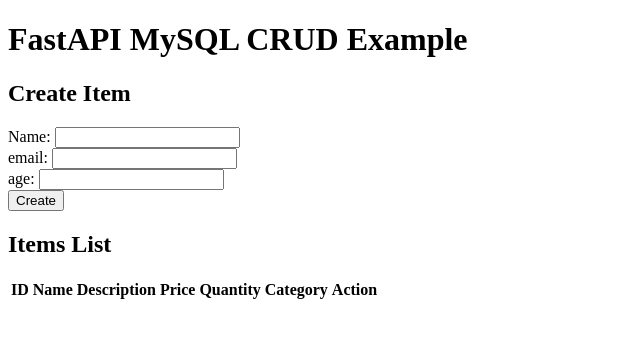
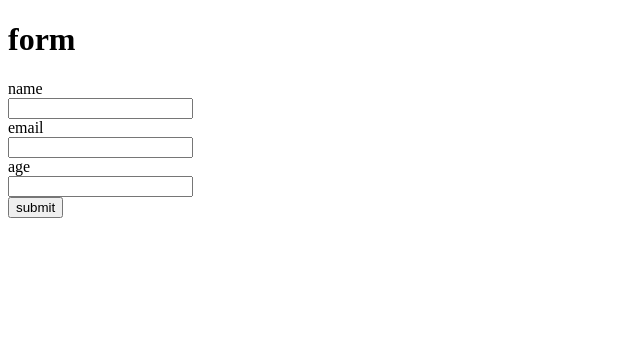
Before and after one commit to THISISJEONGBIN/fastapi-crud, a FastAPI app: template templates/index.html in a window 1280 px wide. Shown: the top 338 px of the page, without its empty margins (0-640 px from the left). Run offline with FastAPI, Linux system fonts and the light colour scheme; the template is opened without the code that fills it, so the values that code supplies are empty.

Commit message:
인서트 html 구현

```diff
--- a/main.py
+++ b/main.py
@@ -27,7 +27,7 @@
     allow_headers=["*"],
 )
 
-# MySQL 환경변수 설정 후 연결
+# MySQL 환경변수 설정
 mydb = mysql.connector.connect(
     host=host,
     user=user,
@@ -59,16 +59,25 @@
 #     mydb.commit()
     # return templates.TemplateResponse("index.html", {"request": request})
 
-@app.post("/InsertUser")
+@app.get("/insertuser",response_class=HTMLResponse)
+async def create_user(request: Request):
+    return templates.TemplateResponse("index.html", {"request": request })
+
+
+@app.post("/insertuser", response_class=HTMLResponse)
 async def create_user(request: Request, name: str = Form(...),email: str = Form(...), age: int = Form(...)):
+    print(f'name: {name}')
+    print(f'email: {email}')
+    print(f'age: {age}')
+
     cursor = mydb.cursor()
     query = "INSERT INTO users (name, email, age) VALUES (%s, %s, %s)"
     values = (name, email, age)
     cursor.execute(query, values)
     mydb.commit()
     # return {"message": "User created successfully"}
-    return templates.TemplateResponse("index.html", {"request": request})
-    # return templates.TemplateResponse("User_Insert.html", {"request": request })
+    # return templates.TemplateResponse("index.html", {"request": request, "name":name, "email":email, "age":age})
+    return templates.TemplateResponse("index.html", {"request": request })
 
 # 모든 사용자 가져오기
 @app.get("/users")
@@ -79,18 +88,27 @@
     return cursor.fetchall()
 
 # 특정 사용자 가져오기
-@app.get("/users/{user_id}")
-async def get_user(user_id: int):
+# @app.get("/users/{user_id}")
+# async def get_user(user_id: int):
+#     cursor = mydb.cursor(dictionary=True)
+#     query = "SELECT * FROM users WHERE id=%s"
+#     value = (user_id,)
+#     cursor.execute(query, value)
+#     return cursor.fetchone()
+
+@app.get("/users/{user_id}", response_class=HTMLResponse)
+async def get_user(request: Request, user_id: int):
     cursor = mydb.cursor(dictionary=True)
     query = "SELECT * FROM users WHERE id=%s"
     value = (user_id,)
     cursor.execute(query, value)
-    return cursor.fetchone()
+    # return cursor.fetchone()
+    return templates.TemplateResponse("user.html", {"request":request, "userid":user_id})
 
 # 사용자 수정
-@app.put("/users/{user_id}")
+@app.put("/EditUser/{user_id}")
 async def update_user(user_id: int, user: User):
-    cursor = mydb.cursor()
+    cursor = mydb.cursor(buffered=True)
     query = "UPDATE users SET name=%s, email=%s, age=%s WHERE id=%s"
     values = (user.name, user.email, user.age, user_id)
     cursor.execute(query, values)
@@ -98,7 +116,7 @@
     return {"message": "User updated successfully"}
 
 # 사용자 삭제
-@app.delete("/users/{user_id}")
+@app.delete("/DelUsers/{user_id}")
 async def delete_user(user_id: int):
     cursor = mydb.cursor()
     query = "DELETE FROM users WHERE id=%s"
--- a/templates/index.html
+++ b/templates/index.html
@@ -2,54 +2,21 @@
 <html lang="en">
 <head>
     <meta charset="UTF-8">
+    <meta http-equiv="X-UA-Compatible" content="IE=edge">
     <meta name="viewport" content="width=device-width, initial-scale=1.0">
-    <title>FastAPI MySQL CRUD Example</title>
+    <title>form</title>
 </head>
 <body>
-    <h1>FastAPI MySQL CRUD Example</h1>
-    <h2>Create Item</h2>
-    <form method="post" action="/create">
-        <label for="name">Name:</label>
-        <input type="text" name="name" required><br>
-        <label for="email">email:</label>
-        <input type="text" name="email" required><br>
-        <label for="age">age:</label>
-        <input type="number" name="age" required><br>
-        <button type="submit">Create</button>
+    <h1>form</h1>
+    <form method="post">
+        <label for="name">name</label><br>
+        <input type="text" name="name"><br>
+        <label for="email">email</label><br>
+        <input type="text" name="email"><br>
+        <label for="age">age</label><br>
+        <input type="text" name="age"><br>
+        <input type="submit" value="submit">
+
     </form>
-
-    <h2>Items List</h2>
-    <table>
-        <thead>
-            <tr>
-                <th>ID</th>
-                <th>Name</th>
-                <th>Description</th>
-                <th>Price</th>
-                <th>Quantity</th>
-                <th>Category</th>
-                <th>Action</th>
-            </tr>
-        </thead>
-        <tbody>
-            {% for item in items %}
-            <tr>
-                <td>{{ item[0] }}</td>
-                <td>{{ item[1] }}</td>
-                <td>{{ item[2] }}</td>
-                <td>
-                    <form method="post" action="/update">
-                        <input type="hidden" name="id" value="{{ item[0] }}">
-                        <button type="submit">Edit</button>
-                    </form>
-                    <form method="post" action="/delete">
-                        <input type="hidden" name="id" value="{{ item[0] }}">
-                        <button type="submit">Delete</button>
-                    </form>
-                </td>
-            </tr>
-            {% endfor %}
-        </tbody>
-    </table>
 </body>
 </html>
--- a/templates/root.html
+++ b/templates/user.html
@@ -7,7 +7,7 @@
     <title>Document</title>
 </head>
 <body>
-    <h1>루트</h1>
-    <a href="/InsertUser">asd</a>
+    <h1>hello</h1>
+    <h2>USERNAME : {{ userid }}</h2>
 </body>
 </html>
```
Also changed, not shown: templates/User_Insert.html (deleted, +0 -33 lines), 2 other files.
